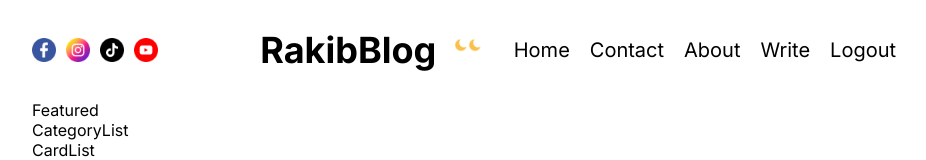
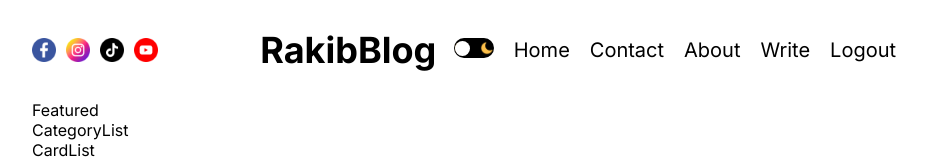
Before and after one commit to RakibMERNDev/rakib-blog, a Next.js app: page / in a window 1280 px wide. Shown: the top 160 px of the page, without its empty margins (176-1102 px from the left). Built offline with nearby package versions, Linux system fonts and the light colour scheme.

Commit message:
Update themeToggle styles

```diff
--- a/src/components/themeToggle/themeToggle.module.css
+++ b/src/components/themeToggle/themeToggle.module.css
@@ -1,7 +1,21 @@
 .container {
   width: 40px;
   height: 20px;
-  border-radius: 50%;
+  border-radius: 50px;
   cursor: pointer;
   display: flex;
+  align-items: center;
+  justify-content: space-between;
+  background-color: black;
+  position: relative;
 }
+
+.ball {
+  width: 15px;
+  height: 15px;
+
+  border-radius: 50%;
+  background-color: white;
+  position: absolute;
+  left: 1px;
+}
```
Also changed, not shown: src/context/ThemeContext.jsx (added, +7 -0 lines).
